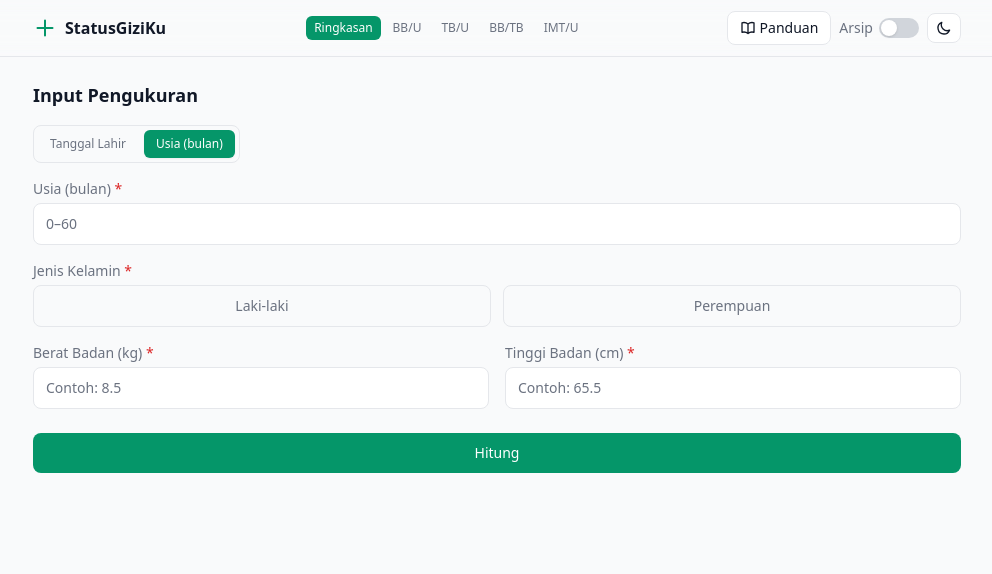
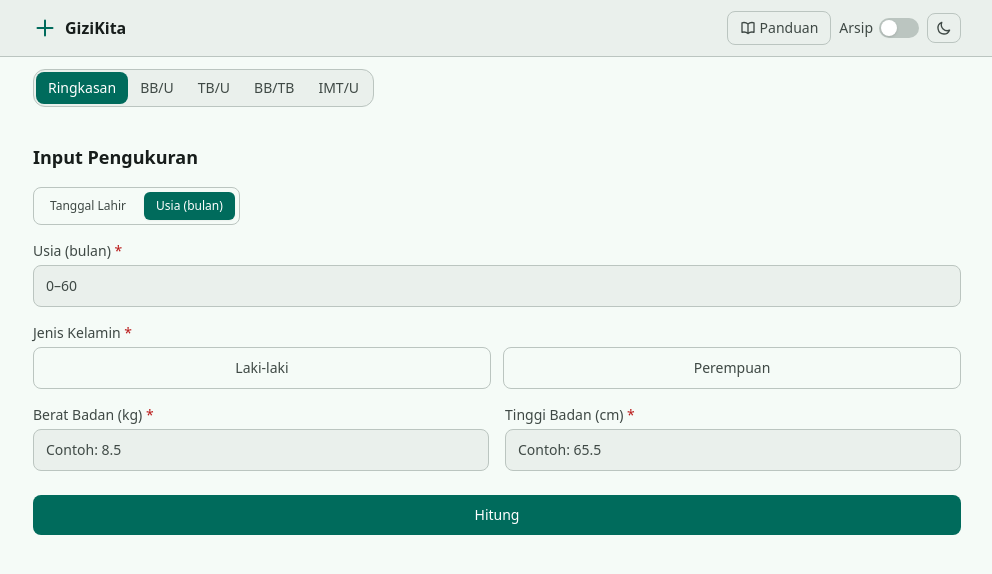
Before and after one commit to gizikita/gizikita.github.io, a Next.js app: page / in a window 1280 px wide. Shown: the top 574 px of the page, without its empty margins (143-1135 px from the left). Built offline with nearby package versions, Linux system fonts and the light colour scheme.

Commit message:
change color scheme and reposition the mode button

```diff
--- a/public/sw.js
+++ b/public/sw.js
@@ -1,6 +1,6 @@
 // ponytail: minimal cache-first service worker — one version, caches everything under /
 // Upgrade path: bump CACHE_VERSION to trigger reinstall + cleanup of old caches
-const CACHE_NAME = 'statusgiziku-v1';
+const CACHE_NAME = 'gizikita-v1';
 const PRECACHE_URLS = ['/', '/manifest.json'];
 
 self.addEventListener('install', event => {
--- a/src/app/globals.css
+++ b/src/app/globals.css
@@ -4,27 +4,84 @@
 
 @layer base {
   :root {
-    --color-surface: #F9FAFB;
-    --color-surface-card: #FFFFFF;
-    --color-text-primary: #111827;
-    --color-text-secondary: #6B7280;
-    --color-accent: #059669;
-    --color-danger: #DC2626;
-    --color-border: #E5E7EB;
-    --color-warning: #D97706;
-    --color-info: #0284C7;
+    /* Material Design 3 — Light scheme */
+    --md-primary: #006B5C;
+    --md-on-primary: #FFFFFF;
+    --md-primary-container: #6EF7E0;
+    --md-on-primary-container: #00201B;
+    --md-secondary: #4A635D;
+    --md-on-secondary: #FFFFFF;
+    --md-secondary-container: #CDEBE1;
+    --md-on-secondary-container: #06201B;
+    --md-surface: #F5FBF7;
+    --md-on-surface: #171D1B;
+    --md-surface-variant: #DBE5DF;
+    --md-on-surface-variant: #3F4945;
+    --md-outline: #6F7975;
+    --md-outline-variant: #BBC5C0;
+    --md-error: #BA1A1A;
+    --md-on-error: #FFFFFF;
+    --md-error-container: #FFDAD6;
+    --md-on-error-container: #410002;
+    --md-surface-container: #EAF0EC;
+    --md-surface-container-high: #E4EAE7;
+    --md-surface-container-highest: #DEE5E1;
+
+    /* Aliases for components */
+    --color-surface: var(--md-surface);
+    --color-surface-card: var(--md-surface-container);
+    --color-surface-card-high: var(--md-surface-container-high);
+    --color-text-primary: var(--md-on-surface);
+    --color-text-secondary: var(--md-on-surface-variant);
+    --color-accent: var(--md-primary);
+    --color-on-accent: var(--md-on-primary);
+    --color-accent-container: var(--md-primary-container);
+    --color-on-accent-container: var(--md-on-primary-container);
+    --color-danger: var(--md-error);
+    --color-on-danger: var(--md-on-error);
+    --color-warning: #9C6D00;
+    --color-info: #00639B;
+    --color-border: var(--md-outline-variant);
   }
 
   [data-theme='dark'] {
-    --color-surface: #0F172A;
-    --color-surface-card: #1E293B;
-    --color-text-primary: #F1F5F9;
-    --color-text-secondary: #94A3B8;
-    --color-accent: #10B981;
-    --color-danger: #EF4444;
-    --color-border: #334155;
-    --color-warning: #F59E0B;
-    --color-info: #38BDF8;
+    /* Material Design 3 — Dark scheme */
+    --md-primary: #4ED9BE;
+    --md-on-primary: #00382F;
+    --md-primary-container: #005044;
+    --md-on-primary-container: #6EF7E0;
+    --md-secondary: #B1CFC4;
+    --md-on-secondary: #1D352E;
+    --md-secondary-container: #334C44;
+    --md-on-secondary-container: #CDEBE1;
+    --md-surface: #0E1512;
+    --md-on-surface: #DEE5E1;
+    --md-surface-variant: #3F4945;
+    --md-on-surface-variant: #BBC5C0;
+    --md-outline: #85938E;
+    --md-outline-variant: #3F4945;
+    --md-error: #FFB4AB;
+    --md-on-error: #690005;
+    --md-error-container: #93000A;
+    --md-on-error-container: #FFDAD6;
+    --md-surface-container: #1A211E;
+    --md-surface-container-high: #242B28;
+    --md-surface-container-highest: #2F3633;
+
+    --color-surface: var(--md-surface);
+    --color-surface-card: var(--md-surface-container);
+    --color-surface-card-high: var(--md-surface-container-high);
+    --color-text-primary: var(--md-on-surface);
+    --color-text-secondary: var(--md-on-surface-variant);
+    --color-accent: var(--md-primary);
+    --color-on-accent: var(--md-on-primary);
+    --color-accent-container: var(--md-primary-container);
+    --color-on-accent-container: var(--md-on-primary-container);
+    --color-danger: var(--md-error);
+    --color-on-danger: var(--md-on-error);
+    --color-warning: #F5C040;
+    --color-info: #7FCDFF;
+    --color-border: var(--md-outline-variant);
   }
 
   * {
@@ -34,11 +91,15 @@
   body {
     @apply bg-surface text-text-primary antialiased;
   }
+
+  :root {
+    --content-max-width: 960px;
+  }
 }
 
 @layer components {
   .card {
-    @apply bg-surface-card rounded-xl border border-border p-4 sm:p-6 shadow-sm;
+    @apply bg-surface-card rounded-xl border border-border p-4 sm:p-6;
   }
 
   .btn {
@@ -48,36 +109,63 @@
   }
 
   .btn-primary {
-    @apply btn bg-accent text-white hover:brightness-110 focus:ring-accent;
+    @apply btn text-white;
+    background-color: var(--md-primary);
+    color: var(--md-on-primary);
+  }
+  .btn-primary:hover {
+    filter: brightness(1.1);
   }
 
   .btn-secondary {
-    @apply btn bg-surface-card text-text-primary border border-border hover:bg-gray-50
-           dark:hover:bg-slate-700 focus:ring-accent;
+    @apply btn border;
+    background-color: transparent;
+    color: var(--md-on-surface-variant);
+    border-color: var(--md-outline-variant);
+  }
+  .btn-secondary:hover {
+    background-color: var(--md-surface-container-high);
   }
 
   .btn-danger {
-    @apply btn bg-danger text-white hover:brightness-110 focus:ring-danger;
+    @apply btn;
+    background-color: var(--md-error);
+    color: var(--md-on-error);
+  }
+  .btn-danger:hover {
+    filter: brightness(1.1);
   }
 
   .input-field {
-    @apply block w-full rounded-lg border border-border bg-surface-card px-3 py-2.5 text-sm
-           text-text-primary placeholder:text-text-secondary
-           focus:outline-none focus:ring-2 focus:ring-accent focus:border-accent
-           disabled:opacity-50;
+    @apply block w-full rounded-lg border px-3 py-2.5 text-sm placeholder:text-text-secondary
+           focus:outline-none focus:ring-2;
+    background-color: var(--md-surface-container);
+    color: var(--md-on-surface);
+    border-color: var(--md-outline-variant);
+  }
+  .input-field:focus {
+    border-color: var(--md-primary);
+    --tw-ring-color: var(--md-primary);
   }
 
   .label {
-    @apply block text-sm font-medium text-text-secondary mb-1;
+    @apply block text-sm font-medium mb-1;
+    color: var(--md-on-surface-variant);
   }
 
   .toast {
-    @apply fixed bottom-4 right-4 z-50 rounded-lg px-4 py-3 text-sm text-white shadow-lg
+    @apply fixed bottom-4 right-4 z-50 rounded-lg px-4 py-3 text-sm shadow-lg
            animate-slide-up;
   }
 
-  .toast-success { @apply toast bg-accent; }
-  .toast-error { @apply toast bg-danger; }
+  .toast-success {
+    background-color: var(--md-primary);
+    color: var(--md-on-primary);
+  }
+  .toast-error {
+    background-color: var(--md-error);
+    color: var(--md-on-error);
+  }
 }
 
 @keyframes slide-up {
--- a/src/app/layout.js
+++ b/src/app/layout.js
@@ -17,10 +17,10 @@ export default function RootLayout({ children }) {
     <html lang="id" data-theme="light" suppressHydrationWarning>
       <head>
         <meta name="viewport" content="width=device-width, initial-scale=1, viewport-fit=cover" />
-        <meta name="theme-color" content="#059669" />
+        <meta name="theme-color" content="#006B5C" />
         <meta name="description" content="Kalkulator status gizi balita dan anak 0–60 bulan berdasarkan standar Permenkes" />
         <link rel="manifest" href="/manifest.json" />
-        <title>StatusGiziKu</title>
+        <title>GiziKita</title>
       </head>
       <body className="min-h-screen flex flex-col">
         {children}
--- a/src/app/page.js
+++ b/src/app/page.js
@@ -5,6 +5,7 @@ import { useState, useCallback, useEffect } from 'react';
 import { ThemeProvider } from '@/context/ThemeContext';
 import { ArchiveProvider, useArchive } from '@/context/ArchiveContext';
 import TopBar from '@/components/TopBar';
+import IndexBar from '@/components/IndexBar';
 import MeasurementForm from '@/components/MeasurementForm';
 import ResultCard from '@/components/ResultCard';
 import ArchiveList from '@/components/ArchiveList';
@@ -89,11 +90,8 @@ function HomePage() {
 
   return (
     <div className="min-h-screen flex flex-col">
-      <TopBar
-        onOpenManual={() => setManualOpen(true)}
-        selectedIndex={selectedIndex}
-        onSelectIndex={setSelectedIndex}
-      />
+      <TopBar onOpenManual={() => setManualOpen(true)} />
+      <IndexBar selectedIndex={selectedIndex} onSelectIndex={setSelectedIndex} />
 
       <main className="flex-1 mx-auto w-full max-w-content px-4 py-6">
         <MeasurementForm
--- /dev/null
+++ b/src/components/IndexBar.js
@@ -0,0 +1,45 @@
+'use client';
+
+const INDEX_OPTIONS = [
+  { key: 'ringkasan', label: 'Ringkasan' },
+  { key: 'bbu', label: 'BB/U' },
+  { key: 'tbu', label: 'TB/U' },
+  { key: 'bbtb', label: 'BB/TB' },
+  { key: 'imtu', label: 'IMT/U' },
+];
+
+// ponytail: Material Design 3 segmented button row
+// Wraps naturally on narrow screens so every label is always visible
+export default function IndexBar({ selectedIndex, onSelectIndex }) {
+  return (
+    <div
+      className="flex flex-wrap gap-1 px-4 py-3 mx-auto w-full"
+      style={{ maxWidth: 'var(--content-max-width, 960px)' }}
+    >
+      <div
+        className="inline-flex flex-wrap rounded-xl border p-0.5"
+        style={{
+          borderColor: 'var(--md-outline-variant)',
+          backgroundColor: 'var(--md-surface-container)',
+        }}
+      >
+        {INDEX_OPTIONS.map(opt => {
+          const active = selectedIndex === opt.key;
+          return (
+            <button
+              key={opt.key}
+              onClick={() => onSelectIndex(opt.key)}
+              className="px-3 py-1.5 text-xs sm:text-sm font-medium rounded-lg transition-colors whitespace-nowrap"
+              style={{
+                backgroundColor: active ? 'var(--md-primary)' : 'transparent',
+                color: active ? 'var(--md-on-primary)' : 'var(--md-on-surface-variant)',
+              }}
+            >
+              {opt.label}
+            </button>
+          );
+        })}
+      </div>
+    </div>
+  );
+}
--- a/src/components/TopBar.js
+++ b/src/components/TopBar.js
@@ -3,46 +3,23 @@
 import { useTheme } from '@/context/ThemeContext';
 import { useArchive } from '@/context/ArchiveContext';
 
-const INDEX_OPTIONS = [
-  { key: 'ringkasan', label: 'Ringkasan', short: 'All' },
-  { key: 'bbu', label: 'BB/U', short: 'BB/U' },
-  { key: 'tbu', label: 'TB/U', short: 'TB/U' },
-  { key: 'bbtb', label: 'BB/TB', short: 'BB/TB' },
-  { key: 'imtu', label: 'IMT/U', short: 'IMT/U' },
-];
-
-export default function TopBar({ onOpenManual, selectedIndex, onSelectIndex }) {
+export default function TopBar({ onOpenManual }) {
   const { theme, toggleTheme } = useTheme();
   const { archiveMode, toggleArchive } = useArchive();
 
   return (
-    <header className="sticky top-0 z-40 bg-surface-card/80 backdrop-blur-md border-b border-border">
+    <header className="sticky top-0 z-40 bg-surface-card border-b border-border">
       <div className="mx-auto max-w-content flex items-center justify-between h-14 px-4 gap-2">
         {/* Left: brand */}
         <div className="flex items-center gap-2 shrink-0">
-          <svg className="w-6 h-6 text-accent" fill="none" viewBox="0 0 24 24" stroke="currentColor" strokeWidth={2}>
+          <svg className="w-6 h-6" fill="none" viewBox="0 0 24 24" stroke="currentColor" strokeWidth={2}
+            style={{ color: 'var(--md-primary)' }}>
             <path strokeLinecap="round" strokeLinejoin="round" d="M12 4.5v15m7.5-7.5h-15" />
           </svg>
-          <span className="font-semibold text-base text-text-primary hidden sm:inline">StatusGiziKu</span>
-          <span className="font-semibold text-base text-text-primary sm:hidden">SG</span>
-        </div>
-
-        {/* Center: index mode pills */}
-        <div className="flex items-center gap-0.5 sm:gap-1 overflow-x-auto no-scrollbar">
-          {INDEX_OPTIONS.map(opt => (
-            <button
-              key={opt.key}
-              onClick={() => onSelectIndex(opt.key)}
-              className={`px-2 py-1 rounded-md text-xs font-medium transition-colors whitespace-nowrap
-                ${selectedIndex === opt.key
-                  ? 'bg-accent text-white'
-                  : 'text-text-secondary hover:bg-surface hover:text-text-primary'
-                }`}
-            >
-              <span className="sm:hidden">{opt.short}</span>
-              <span className="hidden sm:inline">{opt.label}</span>
-            </button>
-          ))}
+          <span className="font-semibold text-base hidden sm:inline"
+            style={{ color: 'var(--md-on-surface)' }}>GiziKita</span>
+          <span className="font-semibold text-base sm:hidden"
+            style={{ color: 'var(--md-on-surface)' }}>GK</span>
         </div>
 
         {/* Right: actions */}
@@ -61,8 +38,9 @@ export default function TopBar({ onOpenManual, selectedIndex, onSelectIndex }) {
 
           {/* Archive Toggle */}
           <label className="flex items-center gap-1.5 cursor-pointer select-none text-xs sm:text-sm" title="Mode Arsip">
-            <span className="text-text-secondary hidden sm:inline">Arsip</span>
-            <div className={`relative w-10 h-5 rounded-full transition-colors duration-200 ${archiveMode ? 'bg-accent' : 'bg-gray-300 dark:bg-slate-600'}`}>
+            <span className="hidden sm:inline" style={{ color: 'var(--md-on-surface-variant)' }}>Arsip</span>
+            <div className={`relative w-10 h-5 rounded-full transition-colors duration-200`}
+              style={{ backgroundColor: archiveMode ? 'var(--md-primary)' : 'var(--md-outline-variant)' }}>
               <div className={`absolute top-0.5 left-0.5 w-4 h-4 rounded-full bg-white shadow transition-transform duration-200 ${archiveMode ? 'translate-x-5' : ''}`} />
             </div>
             <input type="checkbox" checked={archiveMode} onChange={toggleArchive} className="sr-only" aria-label="Aktifkan mode arsip" />
--- a/src/lib/csv.js
+++ b/src/lib/csv.js
@@ -1,7 +1,7 @@
 // ponytail: papaparse for CSV — no manual string-building needed
 import Papa from 'papaparse';
 
-export function downloadCSV(records, filename = 'status-gizi-data.csv') {
+export function downloadCSV(records, filename = 'gizikita-data.csv') {
   const data = records.map(r => ({
     Nama: r.name || '',
     JK: r.gender === 'L' ? 'Laki-laki' : 'Perempuan',
--- a/src/lib/db.js
+++ b/src/lib/db.js
@@ -1,7 +1,7 @@
 // ponytail: minimal IndexedDB wrapper via idb — one store, no migrations needed for Phase 1
 import { openDB } from 'idb';
 
-const DB_NAME = 'statusgiziku';
+const DB_NAME = 'gizikita';
 const STORE_NAME = 'records';
 const DB_VERSION = 1;
 
--- a/tailwind.config.js
+++ b/tailwind.config.js
@@ -5,19 +5,20 @@ module.exports = {
   theme: {
     extend: {
       colors: {
-        // design.md light mode
         surface: 'var(--color-surface)',
         'surface-card': 'var(--color-surface-card)',
         'text-primary': 'var(--color-text-primary)',
         'text-secondary': 'var(--color-text-secondary)',
         accent: 'var(--color-accent)',
+        'on-accent': 'var(--color-on-accent)',
+        'accent-container': 'var(--color-accent-container)',
         danger: 'var(--color-danger)',
+        'on-danger': 'var(--color-on-danger)',
         warning: 'var(--color-warning)',
         info: 'var(--color-info)',
         border: 'var(--color-border)',
       },
       fontFamily: {
-        // ponytail: system-ui instead of self-hosting Inter — zero network cost, works offline by definition
         sans: ['system-ui', '-apple-system', 'Segoe UI', 'Roboto', 'Helvetica', 'Arial', 'sans-serif'],
       },
       maxWidth: {
```
Also changed, not shown: public/manifest.json.
